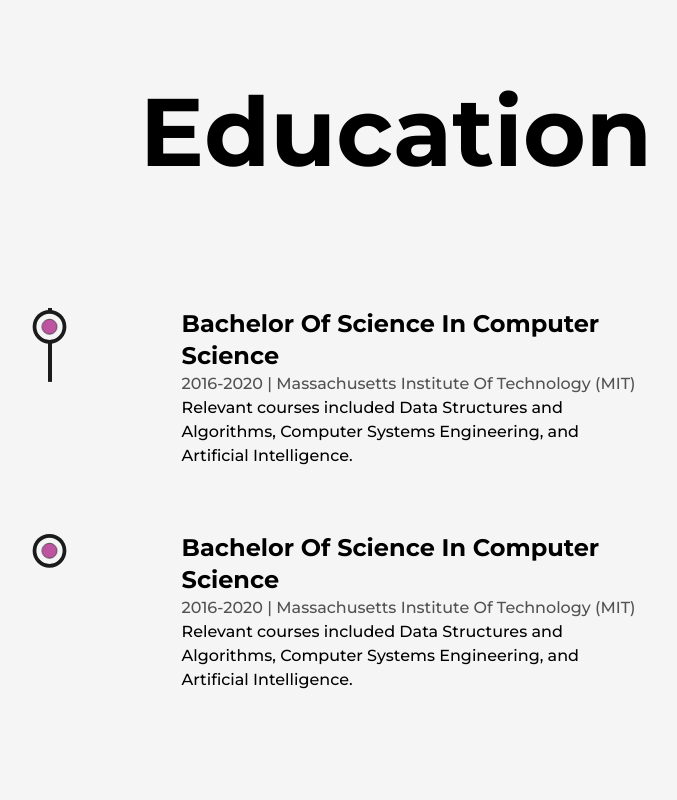
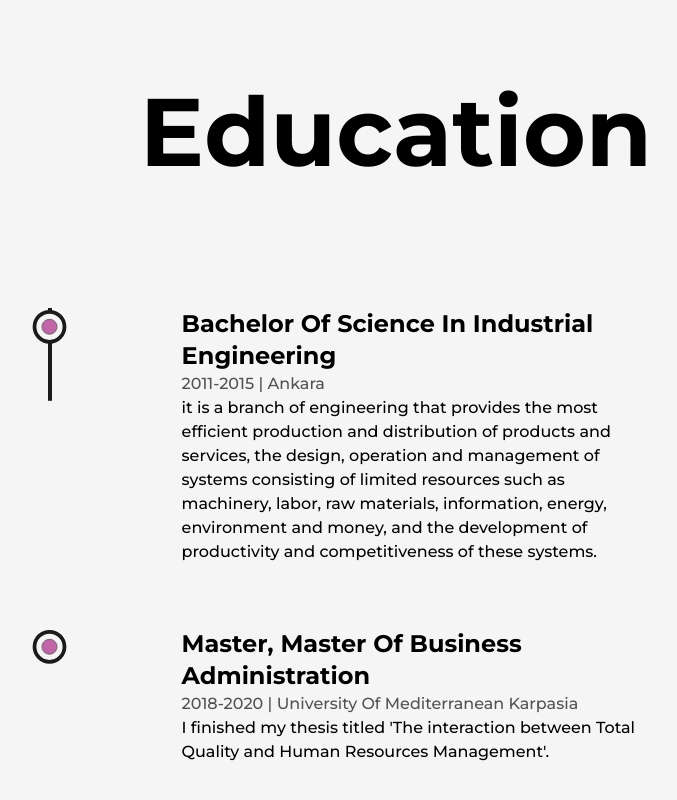
Before and after one commit to MustafaYilmaz1625/my-portfolio-nextjs-tailwindcss, a Next.js app: page /about in a window 1280 px wide. Shown: the part 3136-3936 px from the top of the page, without its empty margins (244-921 px from the left). Built offline with nearby package versions, Linux system fonts and the light colour scheme.

Commit message:
education uptade

```diff
--- a/src/components/Education.js
+++ b/src/components/Education.js
@@ -46,18 +46,16 @@ const Education = () => {
         />
         <ul className="w-full flex flex-col items-start justify-between ml-4 xs:ml-2">
           <Details
-            type="Bachelor Of Science In Computer Science "
-            time="2016-2020"
-            place="Massachusetts Institute Of Technology (MIT)"
-            info="Relevant courses included Data Structures and Algorithms, Computer Systems Engineering, and Artificial
-Intelligence."
+            type="Bachelor Of Science In Industrial Engineering "
+            time="2011-2015"
+            place="Ankara"
+            info="it is a branch of engineering that provides the most efficient production and distribution of products and services, the design, operation and management of systems consisting of limited resources such as machinery, labor, raw materials, information, energy, environment and money, and the development of productivity and competitiveness of these systems."
           />
           <Details
-            type="Bachelor Of Science In Computer Science "
-            time="2016-2020"
-            place="Massachusetts Institute Of Technology (MIT)"
-            info="Relevant courses included Data Structures and Algorithms, Computer Systems Engineering, and Artificial
-Intelligence."
+            type="Master, Master of Business Administration "
+            time="2018-2020"
+            place="University Of Mediterranean Karpasia"
+            info="I finished my thesis titled 'The interaction between Total Quality and Human Resources Management'."
           />
         </ul>
       </div>
```
